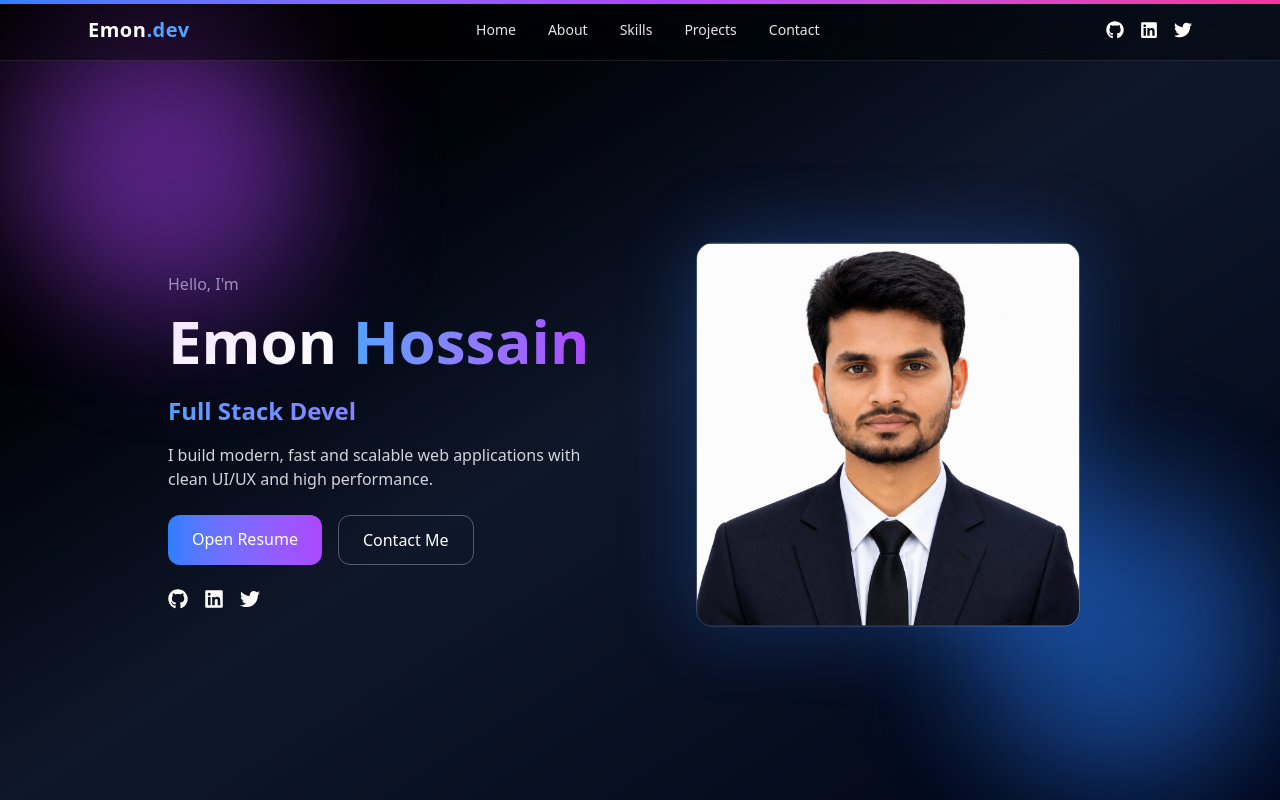
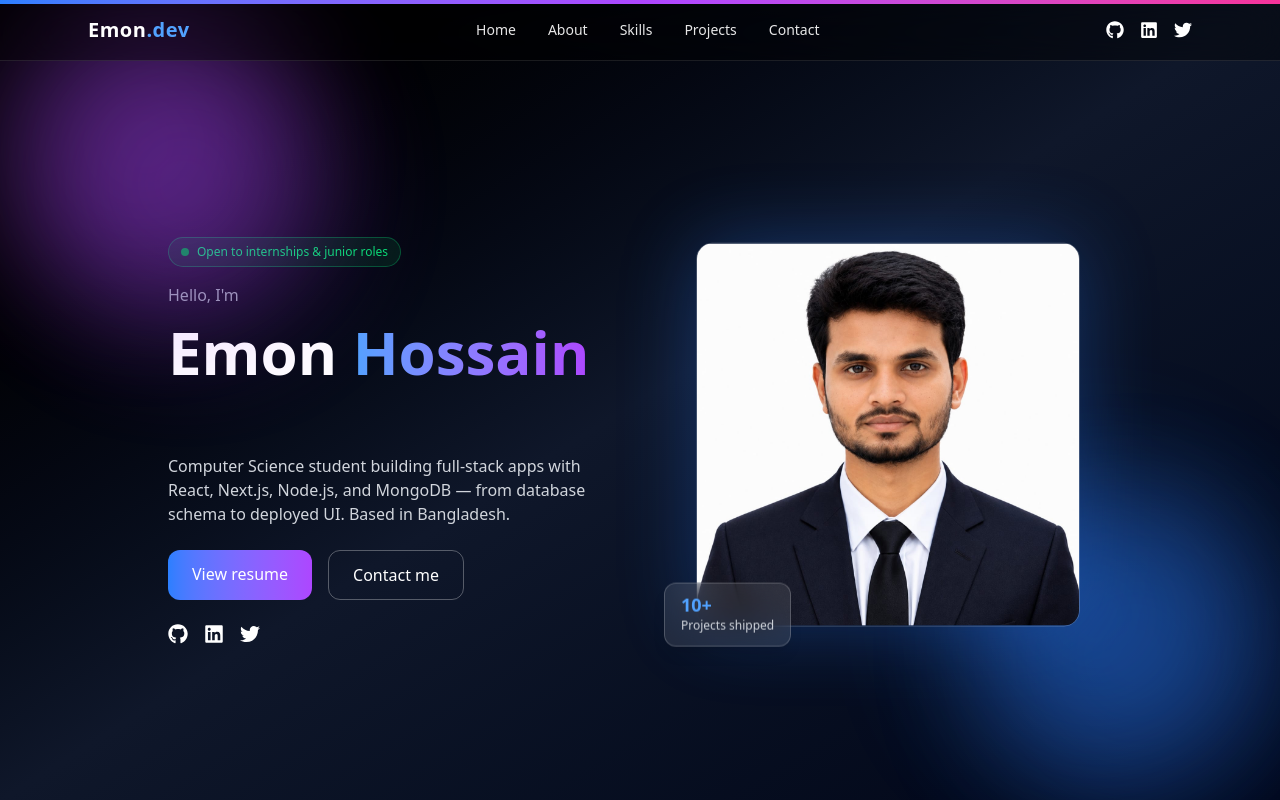
Before and after one commit to emon-101/my-portfolio, a Next.js app: page / in a window 1280 px wide. Shown: the top 800 px of the page. Built offline with nearby package versions, Linux system fonts and the light colour scheme.

Commit message:
refactor Hero component: update text content, enhance layout, and add availability badge

```diff
--- a/src/components/homepage/Hero.jsx
+++ b/src/components/homepage/Hero.jsx
@@ -2,24 +2,33 @@
 import { motion } from "framer-motion";
 import Image from "next/image";
 import { TypeAnimation } from "react-type-animation";
-import { FaGithub, FaLinkedin, FaTwitter, FaPlay } from "react-icons/fa";
+import { FaGithub, FaLinkedin, FaTwitter } from "react-icons/fa";
 import Link from "next/link";
 
 const Hero = () => {
   return (
     <section className="relative min-h-screen flex items-center px-6 md:px-10 text-white overflow-hidden pt-20">
-      {/* 🌌 Background */}
+      {/* Background */}
       <div className="absolute inset-0 -z-10 bg-linear-to-br from-black via-[#0f172a] to-[#020617]" />
       <div className="absolute top-10 left-10 w-72 h-72 bg-purple-500 opacity-30 blur-3xl rounded-full" />
       <div className="absolute bottom-10 right-10 w-72 h-72 bg-blue-500 opacity-30 blur-3xl rounded-full" />
 
       <div className="max-w-6xl mx-auto grid md:grid-cols-2 gap-12 items-center">
-        {/* 🧠 LEFT SIDE */}
+        {/* LEFT SIDE */}
         <motion.div
           initial={{ opacity: 0, x: -50 }}
           animate={{ opacity: 1, x: 0 }}
           transition={{ duration: 0.8 }}
+          className="text-center md:text-left"
         >
+          {/* Availability badge */}
+          <div className="inline-flex items-center gap-2 mb-4 px-3 py-1.5 rounded-full bg-green-500/10 border border-green-400/30">
+            <span className="w-2 h-2 rounded-full bg-green-400 animate-pulse" />
+            <span className="text-xs font-medium text-green-400">
+              Open to internships & junior roles
+            </span>
+          </div>
+
           <p className="text-gray-400 mb-2">Hello, I&#39;m</p>
 
           <h1 className="text-4xl md:text-6xl font-bold leading-tight">
@@ -29,15 +38,15 @@ const Hero = () => {
             </span>
           </h1>
 
-          {/* ✨ Typing Animation */}
+          {/* Typing Animation */}
           <h2 className="mt-4 text-xl md:text-2xl font-semibold text-transparent bg-clip-text bg-linear-to-r from-blue-400 to-purple-500">
             <TypeAnimation
               sequence={[
-                "React Developer",
+                "Full-Stack Developer",
+                1500,
+                "MERN Stack Developer",
                 1500,
                 "Next.js Developer",
-                1500,
-                "Full Stack Developer",
                 1500,
               ]}
               speed={50}
@@ -46,45 +55,46 @@ const Hero = () => {
             />
           </h2>
 
-          <p className="mt-4 text-gray-300 max-w-md">
-            I build modern, fast and scalable web applications with clean UI/UX
-            and high performance.
+          <p className="mt-4 text-gray-300 max-w-md mx-auto md:mx-0">
+            Computer Science student building full-stack apps with React,
+            Next.js, Node.js, and MongoDB — from database schema to deployed
+            UI. Based in Bangladesh.
           </p>
 
-          {/* 🔘 Buttons */}
-          <div className="mt-6 flex flex-wrap gap-4">
+          {/* Buttons */}
+          <div className="mt-6 flex flex-wrap gap-4 justify-center md:justify-start">
             <a
               href="https://drive.google.com/file/d/1dp9A2U24BGzpqFfg-p78bNjJL1PtXevM/view?usp=sharing"
               target="_blank"
               rel="noopener noreferrer"
               className="px-6 py-3 rounded-xl bg-linear-to-r from-blue-500 to-purple-500 hover:scale-105 transition"
             >
-              Open Resume
+              View resume
             </a>
 
             <Link
               href="#contact"
               className="px-6 py-3 rounded-xl border border-white/30 hover:bg-white/10 transition"
             >
-              Contact Me
+              Contact me
             </Link>
           </div>
 
-          {/* 🌐 Social Icons */}
-          <div className="flex gap-4 mt-6 text-xl">
-            <Link href={"https://github.com/emon-101"} target="_blank">
+          {/* Social Icons */}
+          <div className="flex gap-4 mt-6 text-xl justify-center md:justify-start">
+            <Link href={"https://github.com/emon-101"} target="_blank" aria-label="GitHub">
               <FaGithub className="cursor-pointer hover:scale-110 hover:text-gray-300 transition" />
             </Link>
-            <Link href={"https://www.linkedin.com/in/emon101/"} target="_blank">
+            <Link href={"https://www.linkedin.com/in/emon101/"} target="_blank" aria-label="LinkedIn">
               <FaLinkedin className="cursor-pointer hover:scale-110 hover:text-gray-300 transition" />
             </Link>
-            <Link href={"https://x.com/EmonHossain26"} target="_blank">
+            <Link href={"https://x.com/EmonHossain26"} target="_blank" aria-label="Twitter / X">
               <FaTwitter className="cursor-pointer hover:scale-110 hover:text-gray-300 transition" />
             </Link>
           </div>
         </motion.div>
 
-        {/* 🎥 RIGHT SIDE */}
+        {/* RIGHT SIDE */}
         <motion.div
           initial={{ opacity: 0, x: 50 }}
           animate={{ opacity: 1, x: 0 }}
@@ -105,7 +115,19 @@ const Hero = () => {
               alt="Emon Hossain"
               fill
               className="object-cover rounded-2xl border border-white/20"
+              priority
             />
+
+            {/* Floating proof card */}
+            <motion.div
+              initial={{ opacity: 0, y: 10 }}
+              animate={{ opacity: 1, y: 0 }}
+              transition={{ delay: 1, duration: 0.6 }}
+              className="absolute -bottom-5 -left-5 sm:-left-8 bg-white/10 backdrop-blur-lg border border-white/20 rounded-xl px-4 py-3 shadow-lg"
+            >
+              <p className="text-lg font-bold text-blue-400 leading-none">10+</p>
+              <p className="text-xs text-gray-300 mt-1">Projects shipped</p>
+            </motion.div>
           </motion.div>
         </motion.div>
       </div>
```
